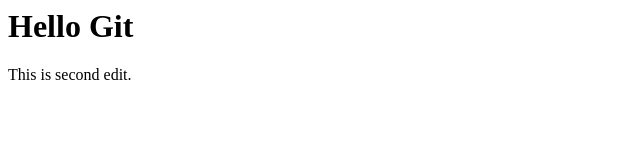
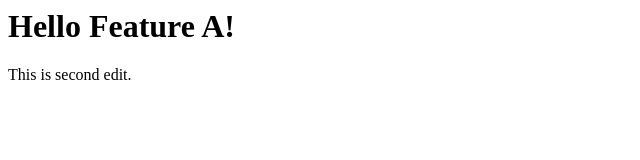
Before and after one commit to nkgwmsm/git-practice, a plain HTML site: page index.html in a window 1280 px wide. Shown: the whole page, without its empty margins (0-640 px from the left). Drawn offline with Linux system fonts and the light colour scheme.

Commit message:
feature change

```diff
--- a/index.html
+++ b/index.html
@@ -1,2 +1,2 @@
-<h1>Hello Git</h1>
+<h1>Hello Feature A!</h1>
 <p>This is second edit.</p>
```
